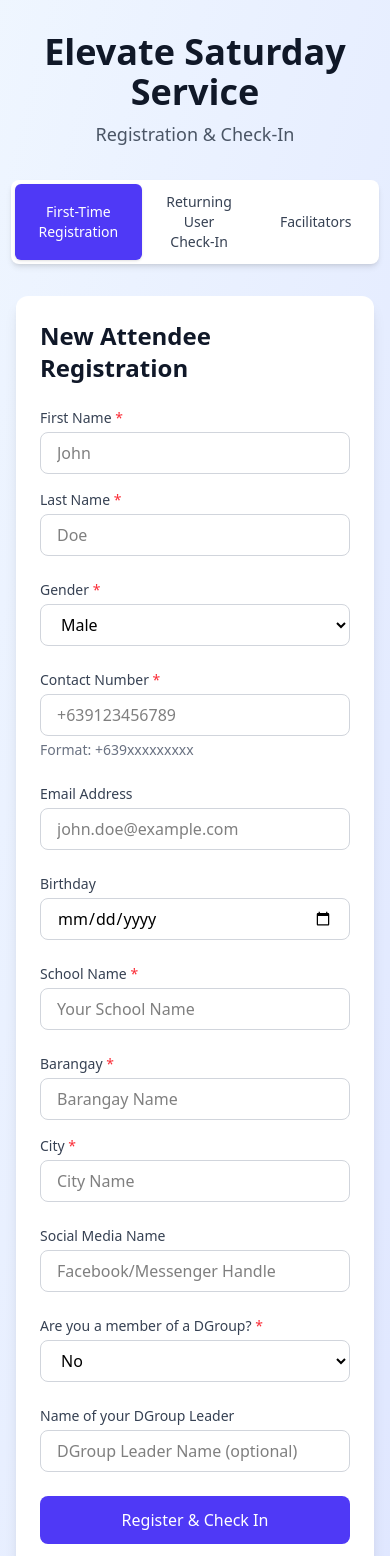
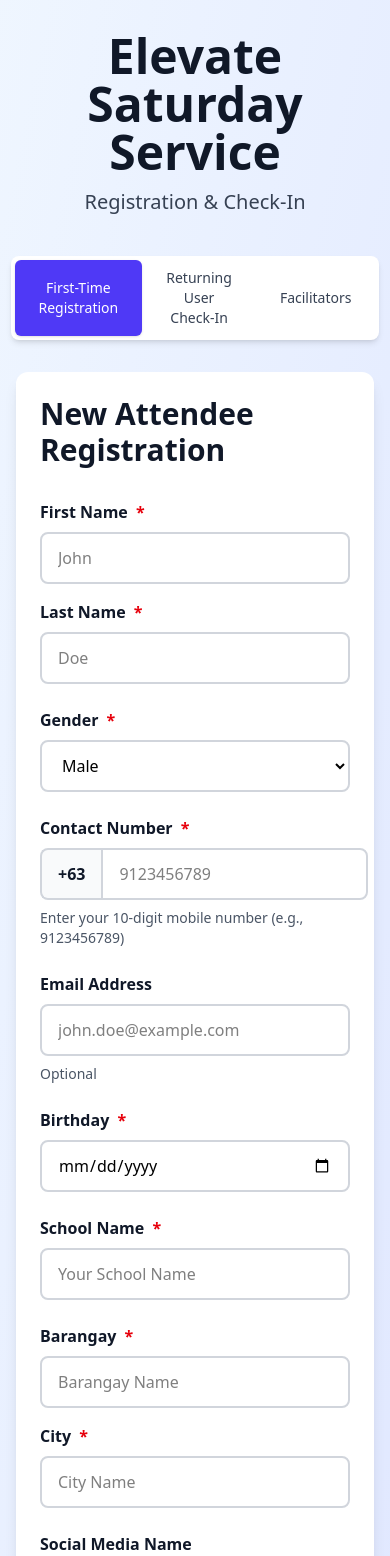
Before and after one commit to ej-camingao/eastwood-dashboard, a SvelteKit app: page / in a window 390 px wide. Shown: the top 1556 px of the page. Built offline with nearby package versions, Linux system fonts and the light colour scheme; no server answers.

Commit message:
edit: visual and improving phone num input and validators

```diff
--- a/src/lib/components/FormField.svelte
+++ b/src/lib/components/FormField.svelte
@@ -13,14 +13,14 @@
 </script>
 
 <div>
-	<label for={id} class="block text-sm font-medium text-gray-700 mb-1">
-		{label} {#if required}<span class="text-red-500">*</span>{/if}
+	<label for={id} class="block text-base font-semibold text-gray-900 mb-2">
+		{label} {#if required}<span class="text-red-600 font-bold ml-1">*</span>{/if}
 	</label>
 	{@render children()}
 	{#if helpText}
-		<p class="mt-1 text-sm text-gray-500">{helpText}</p>
+		<p class="mt-2 text-sm text-gray-600">{helpText}</p>
 	{/if}
 	{#if error}
-		<p class="mt-1 text-sm text-red-600" role="alert">{error}</p>
+		<p class="mt-2 text-sm font-medium text-red-600" role="alert">{error}</p>
 	{/if}
 </div>
--- a/src/lib/components/RegistrationForm.svelte
+++ b/src/lib/components/RegistrationForm.svelte
@@ -21,7 +21,7 @@
 </script>
 
 <div class="bg-white rounded-xl shadow-lg p-6 sm:p-8">
-	<h2 class="text-2xl font-semibold text-gray-900 mb-6">New Attendee Registration</h2>
+	<h2 class="text-3xl font-bold text-gray-900 mb-8">New Attendee Registration</h2>
 
 	<form onsubmit={handleSubmit} class="space-y-6">
 		<!-- Name Fields -->
@@ -34,7 +34,7 @@
 					oninput={(e) => onUpdate({ first_name: e.currentTarget.value })}
 					required
 					disabled={isSubmitting}
-					class="w-full px-4 py-2 border border-gray-300 rounded-lg focus:ring-2 focus:ring-indigo-500 focus:border-indigo-500 disabled:bg-gray-100 disabled:cursor-not-allowed"
+					class="w-full px-4 py-3 border-2 border-gray-300 rounded-lg focus:ring-2 focus:ring-indigo-500 focus:border-indigo-500 disabled:bg-gray-100 disabled:cursor-not-allowed transition-colors"
 					placeholder="John"
 				/>
 			</FormField>
@@ -46,7 +46,7 @@
 					oninput={(e) => onUpdate({ last_name: e.currentTarget.value })}
 					required
 					disabled={isSubmitting}
-					class="w-full px-4 py-2 border border-gray-300 rounded-lg focus:ring-2 focus:ring-indigo-500 focus:border-indigo-500 disabled:bg-gray-100 disabled:cursor-not-allowed"
+					class="w-full px-4 py-3 border-2 border-gray-300 rounded-lg focus:ring-2 focus:ring-indigo-500 focus:border-indigo-500 disabled:bg-gray-100 disabled:cursor-not-allowed transition-colors"
 					placeholder="Doe"
 				/>
 			</FormField>
@@ -60,7 +60,7 @@
 				onchange={(e) => onUpdate({ gender: e.currentTarget.value as 'Male' | 'Female' })}
 				required
 				disabled={isSubmitting}
-				class="w-full px-4 py-2 border border-gray-300 rounded-lg focus:ring-2 focus:ring-indigo-500 focus:border-indigo-500 disabled:bg-gray-100 disabled:cursor-not-allowed"
+				class="w-full px-4 py-3 border-2 border-gray-300 rounded-lg focus:ring-2 focus:ring-indigo-500 focus:border-indigo-500 disabled:bg-gray-100 disabled:cursor-not-allowed transition-colors"
 			>
 				<option value="Male">Male</option>
 				<option value="Female">Female</option>
@@ -68,42 +68,55 @@
 		</FormField>
 
 		<!-- Contact Number -->
-		<FormField id="contact_number" label="Contact Number" required helpText="Format: +639xxxxxxxxx">
+		<FormField id="contact_number" label="Contact Number" required helpText="Enter your 10-digit mobile number (e.g., 9123456789)">
+			<div class="flex">
+				<span
+					class="inline-flex items-center px-4 py-3 rounded-l-lg border-2 border-r-0 border-gray-300 bg-gray-50 text-gray-900 text-base font-semibold"
+				>
+					+63
+				</span>
 				<input
 					type="tel"
 					id="contact_number"
-				value={formData.contact_number}
-				oninput={(e) => onUpdate({ contact_number: e.currentTarget.value })}
+					value={formData.contact_number.replace(/^\+63/, '')}
+					oninput={(e) => {
+						// Only allow digits, max 10 characters (9xxxxxxxxx format)
+						const value = e.currentTarget.value.replace(/\D/g, '').slice(0, 10);
+						onUpdate({ contact_number: value });
+					}}
 					required
 					disabled={isSubmitting}
-				class="w-full px-4 py-2 border border-gray-300 rounded-lg focus:ring-2 focus:ring-indigo-500 focus:border-indigo-500 disabled:bg-gray-100 disabled:cursor-not-allowed"
-				placeholder="+639123456789"
+					class="flex-1 px-4 py-3 border-2 border-gray-300 rounded-r-lg focus:ring-2 focus:ring-indigo-500 focus:border-indigo-500 disabled:bg-gray-100 disabled:cursor-not-allowed transition-colors"
+					placeholder="9123456789"
+					maxlength="10"
 				/>
+			</div>
 		</FormField>
 
 		<!-- Email -->
-		<FormField id="email" label="Email Address">
+		<FormField id="email" label="Email Address" helpText="Optional">
 			<input
 				type="email"
 				id="email"
 				value={formData.email || ''}
 				oninput={(e) => onUpdate({ email: e.currentTarget.value })}
 				disabled={isSubmitting}
-				class="w-full px-4 py-2 border border-gray-300 rounded-lg focus:ring-2 focus:ring-indigo-500 focus:border-indigo-500 disabled:bg-gray-100 disabled:cursor-not-allowed"
+				class="w-full px-4 py-3 border-2 border-gray-300 rounded-lg focus:ring-2 focus:ring-indigo-500 focus:border-indigo-500 disabled:bg-gray-100 disabled:cursor-not-allowed transition-colors"
 				placeholder="john.doe@example.com"
 			/>
 		</FormField>
 
 		<!-- Birthday -->
-		<FormField id="birthday" label="Birthday">
+		<FormField id="birthday" label="Birthday" required>
 			<input
 				type="date"
 				id="birthday"
 				value={formData.birthday || ''}
 				oninput={(e) => onUpdate({ birthday: e.currentTarget.value })}
 				max={todayDate}
+				required
 				disabled={isSubmitting}
-				class="w-full px-4 py-2 border border-gray-300 rounded-lg focus:ring-2 focus:ring-indigo-500 focus:border-indigo-500 disabled:bg-gray-100 disabled:cursor-not-allowed"
+				class="w-full px-4 py-3 border-2 border-gray-300 rounded-lg focus:ring-2 focus:ring-indigo-500 focus:border-indigo-500 disabled:bg-gray-100 disabled:cursor-not-allowed transition-colors"
 			/>
 		</FormField>
 
@@ -116,7 +129,7 @@
 				oninput={(e) => onUpdate({ school_name: e.currentTarget.value })}
 				required
 				disabled={isSubmitting}
-				class="w-full px-4 py-2 border border-gray-300 rounded-lg focus:ring-2 focus:ring-indigo-500 focus:border-indigo-500 disabled:bg-gray-100 disabled:cursor-not-allowed"
+				class="w-full px-4 py-3 border-2 border-gray-300 rounded-lg focus:ring-2 focus:ring-indigo-500 focus:border-indigo-500 disabled:bg-gray-100 disabled:cursor-not-allowed transition-colors"
 				placeholder="Your School Name"
 			/>
 		</FormField>
@@ -131,7 +144,7 @@
 					oninput={(e) => onUpdate({ barangay: e.currentTarget.value })}
 					required
 					disabled={isSubmitting}
-					class="w-full px-4 py-2 border border-gray-300 rounded-lg focus:ring-2 focus:ring-indigo-500 focus:border-indigo-500 disabled:bg-gray-100 disabled:cursor-not-allowed"
+					class="w-full px-4 py-3 border-2 border-gray-300 rounded-lg focus:ring-2 focus:ring-indigo-500 focus:border-indigo-500 disabled:bg-gray-100 disabled:cursor-not-allowed transition-colors"
 					placeholder="Barangay Name"
 				/>
 			</FormField>
@@ -143,7 +156,7 @@
 					oninput={(e) => onUpdate({ city: e.currentTarget.value })}
 					required
 					disabled={isSubmitting}
-					class="w-full px-4 py-2 border border-gray-300 rounded-lg focus:ring-2 focus:ring-indigo-500 focus:border-indigo-500 disabled:bg-gray-100 disabled:cursor-not-allowed"
+					class="w-full px-4 py-3 border-2 border-gray-300 rounded-lg focus:ring-2 focus:ring-indigo-500 focus:border-indigo-500 disabled:bg-gray-100 disabled:cursor-not-allowed transition-colors"
 					placeholder="City Name"
 				/>
 			</FormField>
@@ -157,7 +170,7 @@
 				value={formData.social_media_name || ''}
 				oninput={(e) => onUpdate({ social_media_name: e.currentTarget.value })}
 				disabled={isSubmitting}
-				class="w-full px-4 py-2 border border-gray-300 rounded-lg focus:ring-2 focus:ring-indigo-500 focus:border-indigo-500 disabled:bg-gray-100 disabled:cursor-not-allowed"
+				class="w-full px-4 py-3 border-2 border-gray-300 rounded-lg focus:ring-2 focus:ring-indigo-500 focus:border-indigo-500 disabled:bg-gray-100 disabled:cursor-not-allowed transition-colors"
 				placeholder="Facebook/Messenger Handle"
 			/>
 		</FormField>
@@ -170,7 +183,7 @@
 				onchange={(e) => onUpdate({ is_dgroup_member: e.currentTarget.value === 'true' })}
 				required
 				disabled={isSubmitting}
-				class="w-full px-4 py-2 border border-gray-300 rounded-lg focus:ring-2 focus:ring-indigo-500 focus:border-indigo-500 disabled:bg-gray-100 disabled:cursor-not-allowed"
+				class="w-full px-4 py-3 border-2 border-gray-300 rounded-lg focus:ring-2 focus:ring-indigo-500 focus:border-indigo-500 disabled:bg-gray-100 disabled:cursor-not-allowed transition-colors"
 			>
 				<option value="false">No</option>
 				<option value="true">Yes</option>
@@ -185,7 +198,7 @@
 				value={formData.dgroup_leader_name || ''}
 				oninput={(e) => onUpdate({ dgroup_leader_name: e.currentTarget.value })}
 				disabled={isSubmitting}
-				class="w-full px-4 py-2 border border-gray-300 rounded-lg focus:ring-2 focus:ring-indigo-500 focus:border-indigo-500 disabled:bg-gray-100 disabled:cursor-not-allowed"
+				class="w-full px-4 py-3 border-2 border-gray-300 rounded-lg focus:ring-2 focus:ring-indigo-500 focus:border-indigo-500 disabled:bg-gray-100 disabled:cursor-not-allowed transition-colors"
 				placeholder="DGroup Leader Name (optional)"
 			/>
 		</FormField>
--- a/src/lib/utils/constants.ts
+++ b/src/lib/utils/constants.ts
@@ -1,7 +1,7 @@
 // Constants used across the application
 
-export const CONTACT_NUMBER_REGEX = /^\+639\d{9}$/;
+export const CONTACT_NUMBER_REGEX = /^\+63\d{10}$/;
 export const EMAIL_REGEX = /^[^\s@]+@[^\s@]+\.[^\s@]+$/;
 
-export const CONTACT_NUMBER_FORMAT = '+639xxxxxxxxx';
-export const CONTACT_NUMBER_EXAMPLE = '+639123456789';
+export const CONTACT_NUMBER_FORMAT = '+639xxxxxxxxxx';
+export const CONTACT_NUMBER_EXAMPLE = '+6391234567890';
--- a/src/routes/+page.svelte
+++ b/src/routes/+page.svelte
@@ -60,6 +60,13 @@
 	let successMessage = $state('');
 	let errorMessage = $state('');
 
+	// Password protection for facilitators tab
+	const FACILITATOR_PASSWORD = 'Matt281920';
+	let facilitatorPasswordInput = $state('');
+	let isPasswordAuthenticated = $state(false);
+	let showPasswordModal = $state(false);
+	let passwordError = $state('');
+
 	// Computed values using $derived
 	const hasSearchResults = $derived(searchResults.length > 0);
 	const showNoResults = $derived(
@@ -115,8 +122,20 @@
 		successMessage = '';
 		errorMessage = '';
 
+		// Prepend +63 to contact number if not already present
+		const contactNumber = registrationForm.contact_number.trim();
+		const formattedContactNumber = contactNumber.startsWith('+63')
+			? contactNumber
+			: `+63${contactNumber}`;
+
+		// Create form data with formatted contact number for validation
+		const formDataForValidation = {
+			...registrationForm,
+			contact_number: formattedContactNumber
+		};
+
 		// Client-side validation using shared utility
-		const validation = validateRegistrationForm(registrationForm);
+		const validation = validateRegistrationForm(formDataForValidation);
 		if (!validation.isValid) {
 			showError(validation.error || 'Please fill in all required fields.');
 			return;
@@ -125,7 +144,11 @@
 		isSubmitting = true;
 
 		try {
-			const response = await registerNewAttendeeAndCheckIn(registrationForm);
+			// Submit with formatted contact number
+			const response = await registerNewAttendeeAndCheckIn({
+				...registrationForm,
+				contact_number: formattedContactNumber
+			});
 
 			if (response.success) {
 				showSuccess('Welcome to Elevate! You are checked in.');
@@ -272,8 +295,46 @@
 		await loadFacilitators();
 	}
 
+	// Password handling functions
+	function handlePasswordSubmit() {
+		if (facilitatorPasswordInput === FACILITATOR_PASSWORD) {
+			isPasswordAuthenticated = true;
+			showPasswordModal = false;
+			facilitatorPasswordInput = '';
+			passwordError = '';
+			// Switch to facilitators tab
+			activePath = 'facilitators';
+			errorMessage = '';
+			successMessage = '';
+		} else {
+			passwordError = 'Incorrect password. Please try again.';
+			facilitatorPasswordInput = '';
+		}
+	}
+
+	function closePasswordModal() {
+		showPasswordModal = false;
+		facilitatorPasswordInput = '';
+		passwordError = '';
+		// If closing without authentication, don't switch tabs
+		if (!isPasswordAuthenticated) {
+			// Stay on current tab or switch to 'new'
+			if (activePath === 'facilitators') {
+				activePath = 'new';
+			}
+		}
+	}
+
 	// Handle tab switching
 	function handleTabSwitch(path: 'new' | 'returning' | 'facilitators') {
+		// Check password if switching to facilitators tab
+		if (path === 'facilitators' && !isPasswordAuthenticated) {
+			showPasswordModal = true;
+			passwordError = '';
+			facilitatorPasswordInput = '';
+			return; // Don't switch yet, wait for password
+		}
+
 		activePath = path;
 		errorMessage = '';
 		successMessage = '';
@@ -296,9 +357,9 @@
 <div class="min-h-screen bg-gradient-to-br from-blue-50 to-indigo-100 py-8 px-4 sm:px-6 lg:px-8">
 	<div class="max-w-7xl mx-auto">
 		<!-- Header -->
-		<div class="text-center mb-8">
-			<h1 class="text-4xl font-bold text-gray-900 mb-2">Elevate Saturday Service</h1>
-			<p class="text-lg text-gray-600">Registration & Check-In</p>
+		<div class="text-center mb-10">
+			<h1 class="text-5xl font-bold text-gray-900 mb-3">Elevate Saturday Service</h1>
+			<p class="text-xl text-gray-700 font-medium">Registration & Check-In</p>
 		</div>
 
 		<!-- Path Toggle -->
@@ -358,7 +419,7 @@
 		{/if}
 
 		<!-- Path 3: Facilitators -->
-		{#if activePath === 'facilitators'}
+		{#if activePath === 'facilitators' && isPasswordAuthenticated}
 			<FacilitatorTab
 				{facilitators}
 				{availableFacilitators}
@@ -369,4 +430,66 @@
 			/>
 		{/if}
 	</div>
+
+	<!-- Password Modal -->
+	{#if showPasswordModal}
+		<div
+			class="fixed inset-0 bg-black bg-opacity-50 flex items-center justify-center z-50 p-4"
+			onclick={closePasswordModal}
+			role="dialog"
+			aria-modal="true"
+			aria-labelledby="password-modal-title"
+		>
+			<div
+				class="bg-white rounded-lg shadow-xl max-w-md w-full p-6"
+				onclick={(e) => e.stopPropagation()}
+			>
+				<h3 id="password-modal-title" class="text-lg font-semibold text-gray-900 mb-4">
+					Enter Password to Access Facilitators
+				</h3>
+
+				{#if passwordError}
+					<div class="mb-4 p-3 bg-red-50 border border-red-200 rounded-lg">
+						<p class="text-sm text-red-600">{passwordError}</p>
+					</div>
+				{/if}
+
+				<div class="mb-4">
+					<label for="password-input" class="block text-sm font-medium text-gray-700 mb-2">
+						Password
+					</label>
+					<input
+						type="password"
+						id="password-input"
+						bind:value={facilitatorPasswordInput}
+						onkeydown={(e) => {
+							if (e.key === 'Enter') {
+								handlePasswordSubmit();
+							}
+						}}
+						class="w-full px-4 py-2 border border-gray-300 rounded-lg focus:outline-none focus:ring-2 focus:ring-indigo-500 focus:border-indigo-500"
+						placeholder="Enter password"
+						autofocus
+					/>
+				</div>
+
+				<div class="flex justify-end gap-3">
+					<button
+						type="button"
+						onclick={closePasswordModal}
+						class="px-4 py-2 text-sm font-medium text-gray-700 bg-white border border-gray-300 rounded-lg hover:bg-gray-50"
+					>
+						Cancel
+					</button>
+					<button
+						type="button"
+						onclick={handlePasswordSubmit}
+						class="px-4 py-2 text-sm font-medium text-white bg-indigo-600 rounded-lg hover:bg-indigo-700"
+					>
+						Submit
+					</button>
+				</div>
+			</div>
+		</div>
+	{/if}
 </div>
```
Also changed, not shown: src/lib/components/ReturningUserCheckIn.svelte (+5 -5 lines), src/lib/utils/validation.ts (+5 -9 lines). Lines whose indentation alone changed are shown as unchanged.
